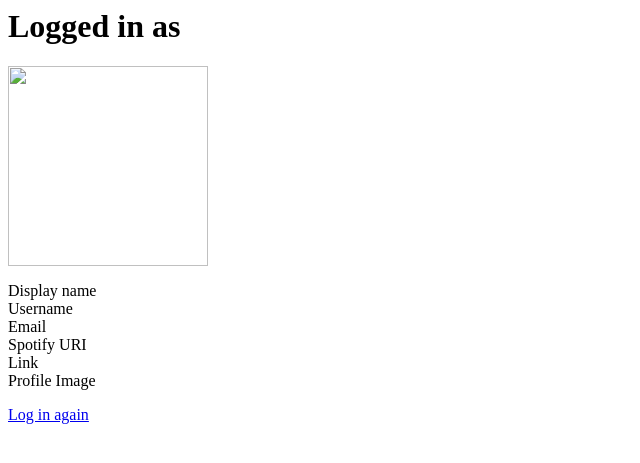
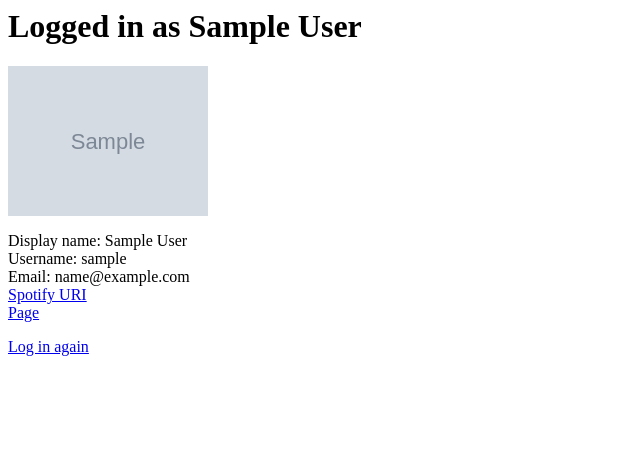
Before and after one commit to dransho1/playtest, a Flask app: template app/templates/callback.html in a window 1280 px wide. Shown: the top 463 px of the page, without its empty margins (0-640 px from the left). Run offline with Flask 2, Linux system fonts and the light colour scheme; the template is opened without the code that fills it: most values are stand-ins (such as "Sample title", 1, 10 or a date in 2020); grey boxes marked "Sample" are stand-in pictures.

Commit message:
Better template and accessign user information

```diff
--- a/app/routes.py
+++ b/app/routes.py
@@ -23,7 +23,9 @@ def index():
 
 @app.route("/login/")
 def login():
-    """Log user into Spotify"""
+    """
+    Routes user to unique authorization URL. Redirects back to app via redirect_uri
+    """
     auth_manager = SpotifyOAuth(
         client_id=app.config["SPOTIPY_CLIENT_ID"],
         client_secret=app.config["SPOTIPY_CLIENT_SECRET"],
@@ -38,15 +40,23 @@ def login():
 
 @app.route("/callback/")
 def code_generation():
-    """Generates token from code in browser"""
-    code = re.search(r"code=(.*)", request.environ["QUERY_STRING"]).group(1)
-    auth_manager = auth_manager=SpotifyOAuth(
-        client_id=app.config["SPOTIPY_CLIENT_ID"],
-        client_secret=app.config["SPOTIPY_CLIENT_SECRET"],
-        redirect_uri=app.config["SPOTIPY_REDIRECT_URI"],
-        scope=app.config["SCOPE"]
+    """
+    Authenticates app via response URL assigned to app (in Spotify), allowing access to code
+    and giving user information.
+    """
+    sp = Spotify(
+        auth_manager=SpotifyOAuth(
+            client_id=app.config["SPOTIPY_CLIENT_ID"],
+            client_secret=app.config["SPOTIPY_CLIENT_SECRET"],
+            redirect_uri=app.config["SPOTIPY_REDIRECT_URI"],
+            scope=app.config["SCOPE"]
+        )
     )
-    token = auth_manager.get_access_token()
-    s = Spotify(auth=token)
 
-    return render_template("callback.html")
+    # Get some user information to display
+    user_info = sp.current_user()
+
+    return render_template(
+        "callback.html",
+        user_info=user_info
+    )
--- a/app/templates/callback.html
+++ b/app/templates/callback.html
@@ -1,14 +1,13 @@
 <html>
     <body>
-        <h1>Logged in as </h1>
-        <img id="avatar" width="200" src="" />
+        <h1>Logged in as {{ user_info.display_name }}</h1>
+        <img id="avatar" width="200" src="{{ user_info.images[0].url }}" />
         <dl>
-         <dt>Display name</dt><dd></dd>
-         <dt>Username</dt><dd></dd>
-         <dt>Email</dt><dd></dd>
-         <dt>Spotify URI</dt><dd><a href=""></a></dd>
-         <dt>Link</dt><dd><a href=""></a></dd>
-         <dt>Profile Image</dt><dd></dd>
+         <dt>Display name: {{ user_info.display_name }}</dt><dd></dd>
+         <dt>Username: {{ user_info.username }}</dt><dd></dd>
+         <dt>Email: {{ user_info.email }}</dt><dd></dd>
+         <dt><a href="{{ user_info.uri }}">Spotify URI</a></dt><dd></dd>
+         <dt><a href="{{ user_info.external_urls.spotify }}">Page</a></dt><dd></dd>
         </dl>
         <p><a href="/">Log in again</a></p>
     </body>
```
